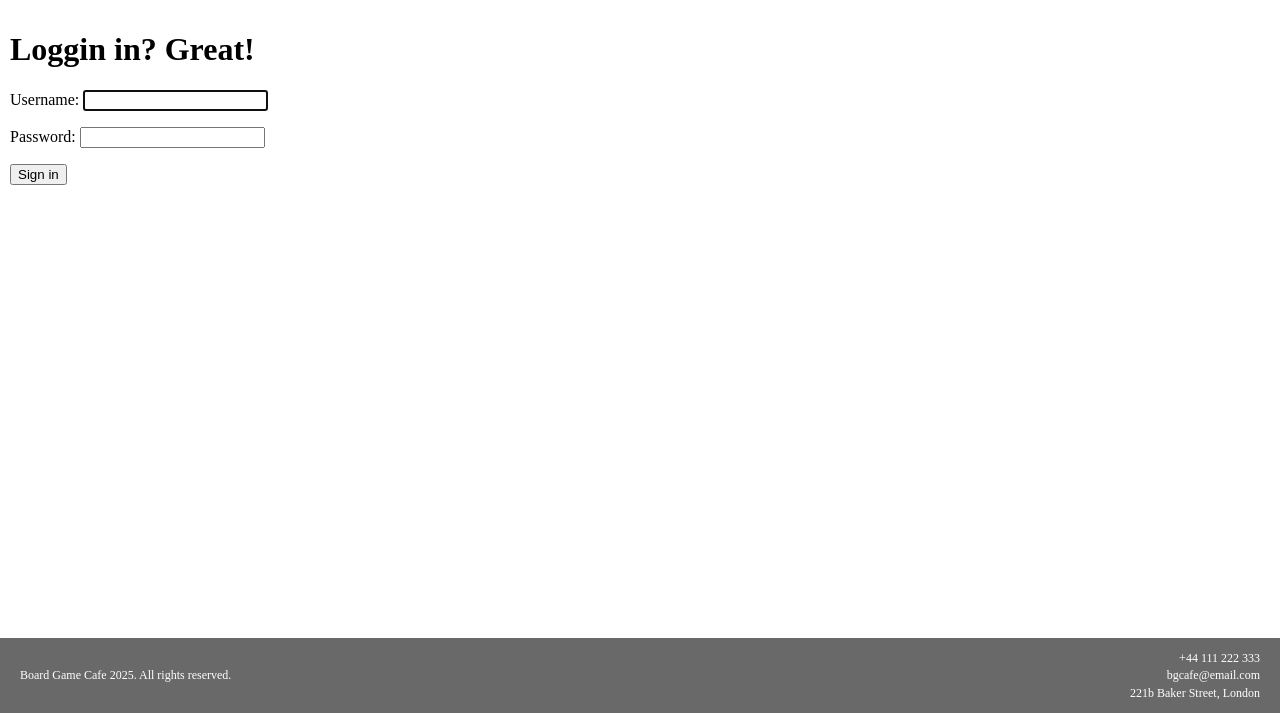
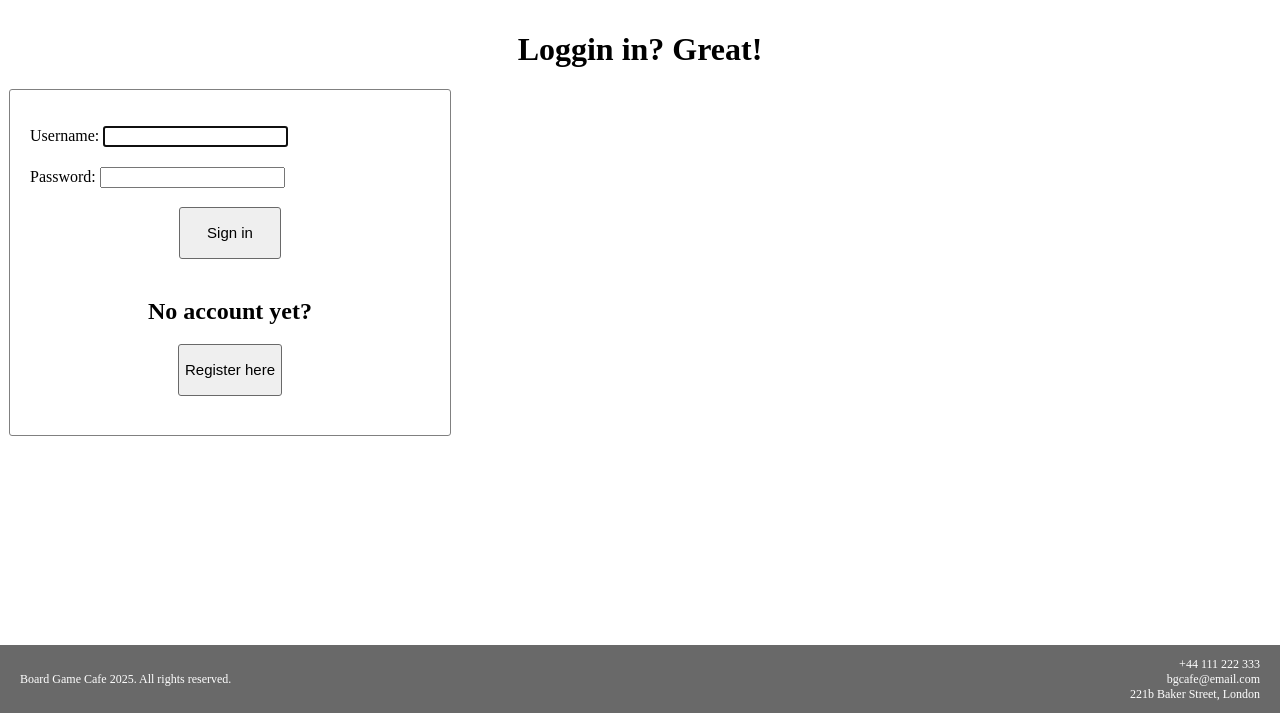
Before and after one commit to Corbo512/board_game_cafe, a Django app: page /accounts/login/ in a window 1280 px wide. Shown: the part 87-800 px from the top of the page. Run offline with Django 5.2, Linux system fonts and the light colour scheme.

Commit message:
buttons styled

```diff
--- a/board_game_cafe/cafe_website/static/css/style.css
+++ b/board_game_cafe/cafe_website/static/css/style.css
@@ -52,7 +52,7 @@ footer {
 
 footer p {
     margin: 3px 0;
-    line-height: 1.2;
+    line-height: 1;
     text-align-last: right;
 }
 
@@ -71,10 +71,9 @@ footer p {
     width: 150px;
     height: 150px;
     object-fit: cover;
-    border-radius: 5px;
+    border-radius: 2px;
 }
 
-/* Tytuły gier */
 .game-title {
     margin-top: 10px;
     font-size: 14px;
@@ -84,4 +83,60 @@ footer p {
     text-decoration: none;
 }
 
-game-title
+.form {
+    display: flex;
+    padding: 20px;
+    flex-direction: column;
+    justify-content: center;
+    align-content: center;
+    outline: 1px gray solid;
+    border-radius: 2px;
+    height: auto;
+    width: 400px;
+}
+
+.form form > * {
+    margin-bottom: 20px;
+}
+
+.form-title {
+    display: flex;
+    flex-direction: row;
+    justify-content: center;
+    align-content: center;
+}
+
+.submit-button {
+    display: flex;
+    flex-direction: row;
+    justify-content: center;
+    align-content: center;
+}
+
+input[type=submit] {
+    color: black;
+    border: none;
+    border-radius: 2px;
+    outline: 1px dimgray solid;
+    height: 50px;
+    width: 100px;
+    font-size: 15px;
+}
+
+.register-here-button {
+    color: black;
+    border: none;
+    border-radius: 2px;
+    outline: 1px dimgray solid;
+    height: 50px;
+    font-size: 15px;
+}
+
+.register-here-button-container {
+    display: flex;
+    justify-content: center;
+}
+
+.register-here-container {
+
+}
--- a/board_game_cafe/cafe_website/templates/login.html
+++ b/board_game_cafe/cafe_website/templates/login.html
@@ -3,7 +3,10 @@
 {% block title %}Login{% endblock %}
 
 {% block content %}
+<div class="form-title">
     <h1>Loggin in? Great!</h1>
+</div>
+<div class="form">
     <form method="post">
         {% csrf_token %}
         {{ form.as_p }}
@@ -13,6 +16,17 @@
             {% endfor %}
         {% endif %}
         <input type="hidden" name="next" value="{{ request.GET.next }}">
+        <div class="submit-button">
         <input type="submit" value="Sign in" name="Login User">
+        </div>
+        <div class="register-here-container">
+            <div class="form-title">
+                <h2>No account yet?</h2>
+            </div>
+            <div class="register-here-button-container">
+            <button class="register-here-button" name="Register Here">Register here</button>
+            </div>
+        </div>
     </form>
+</div>
 {% endblock %}
--- a/board_game_cafe/cafe_website/templates/register.html
+++ b/board_game_cafe/cafe_website/templates/register.html
@@ -3,10 +3,16 @@
 {% block title %}Registration{% endblock %}
 
 {% block content %}
+<div class="form-title">
     <h1>Register here!</h1>
+</div>
+<div class="form">
     <form method="post">
         {% csrf_token %}
         {{ form.as_p }}
+        <div class="submit-button">
         <input type="submit" value="Register" name="Register User">
+        </div>
     </form>
+</div>
 {% endblock %}
```
Lines whose indentation alone changed are shown as unchanged.
